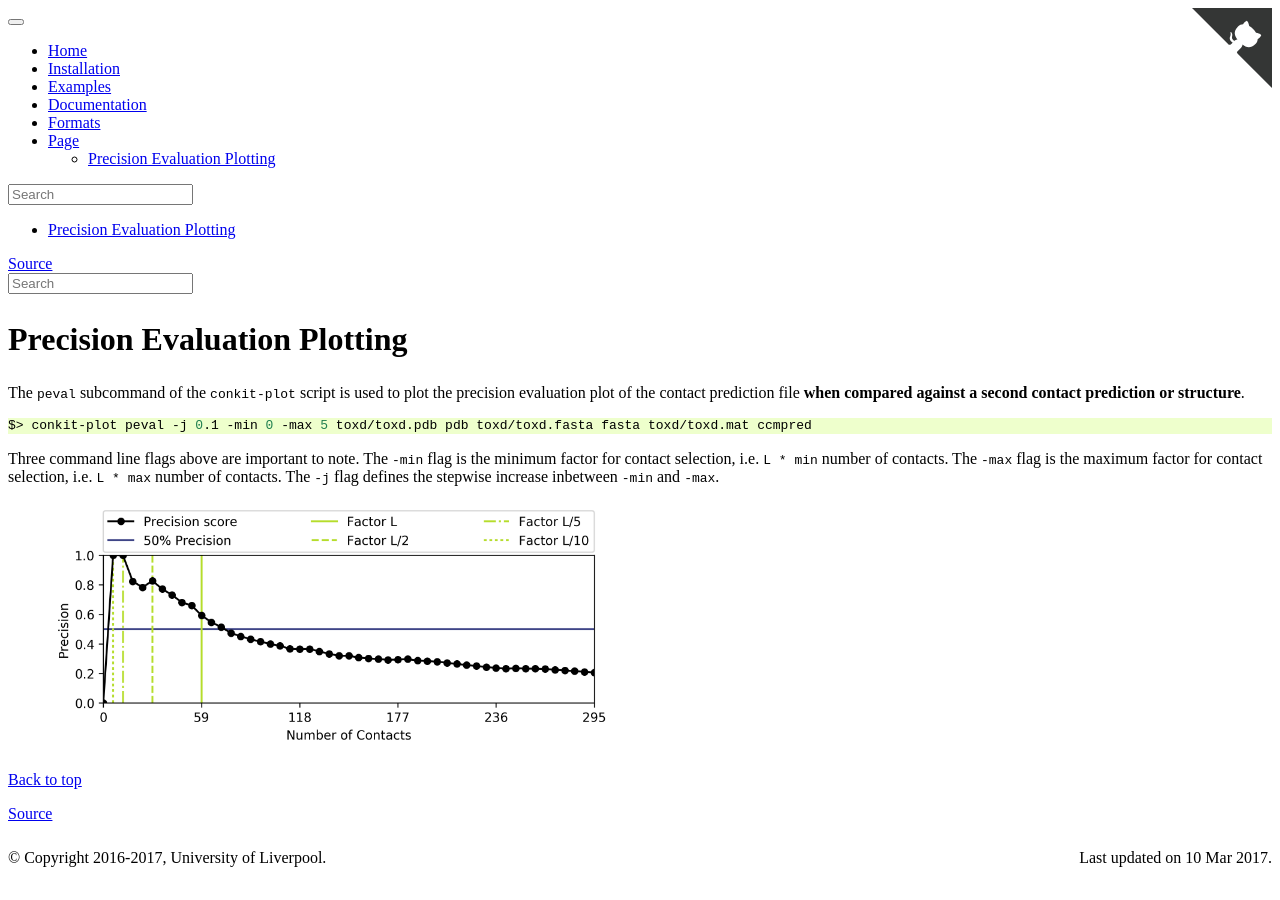
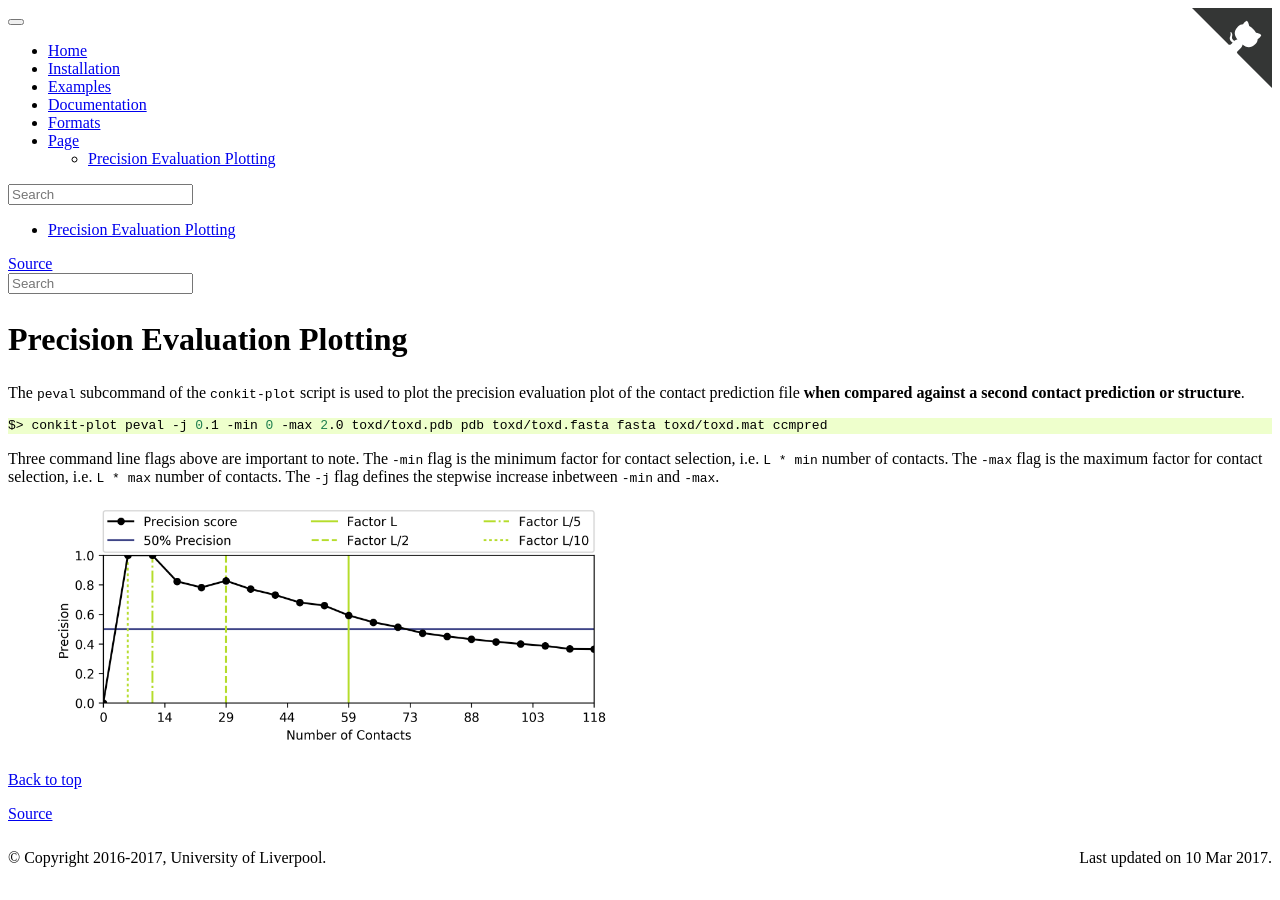
Before and after one commit to rigdenlab/conkit, a Sphinx documentation site: the page built from docs/examples/rst/script_plot_peval.rst, in a window 1280 px wide. Built offline with Sphinx 7.4.7, drawn with Linux system fonts in a browser that asks for light colours.

Commit message:
example for precision plot modified

```diff
--- a/docs/examples/rst/script_plot_peval.rst
+++ b/docs/examples/rst/script_plot_peval.rst
@@ -6,7 +6,7 @@ The ``peval`` subcommand of the ``conkit-plot`` script is used to plot the preci
 
 .. code-block:: bash
 
-   $> conkit-plot peval -j 0.1 -min 0 -max 5 toxd/toxd.pdb pdb toxd/toxd.fasta fasta toxd/toxd.mat ccmpred
+   $> conkit-plot peval -j 0.1 -min 0 -max 2.0 toxd/toxd.pdb pdb toxd/toxd.fasta fasta toxd/toxd.mat ccmpred
 
 Three command line flags above are important to note. The ``-min`` flag is the minimum factor for contact selection, i.e. ``L * min`` number of contacts. The ``-max`` flag is the maximum factor for contact selection, i.e. ``L * max`` number of contacts. The ``-j`` flag defines the stepwise increase inbetween ``-min`` and ``-max``.
 
```
Also changed, not shown: docs/examples/images/toxd_peval_plot.png, 1 other file.
